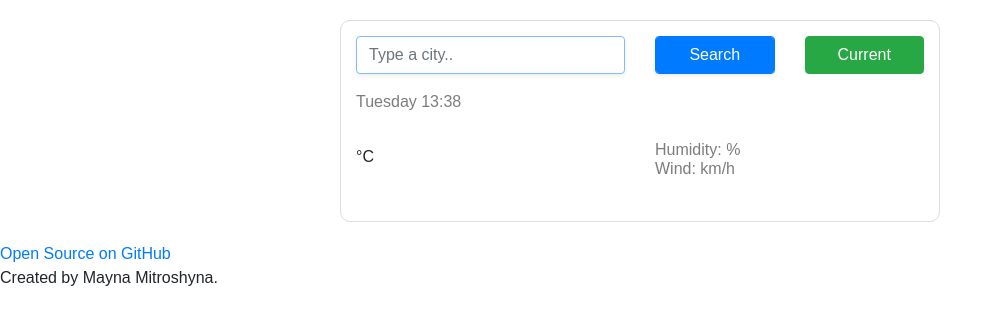
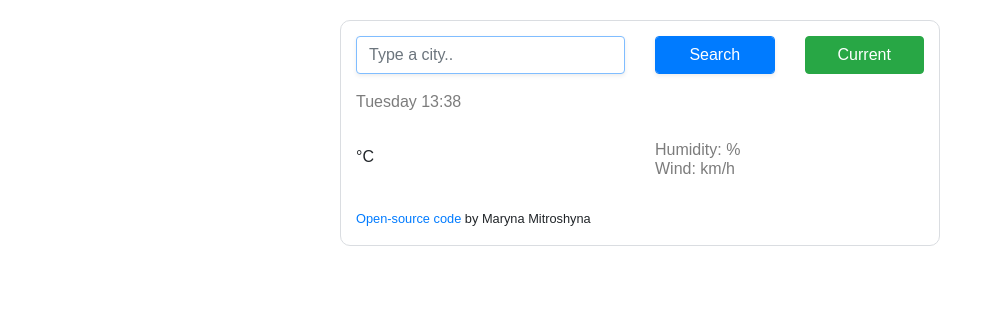
Before and after one commit to Mary-7777/PLUS-Weather-Project, a plain HTML site: page index.html in a window 1280 px wide. Shown: the whole page, without its empty margins (0-1003 px from the left). Drawn offline with nearby package versions, Linux system fonts and the light colour scheme; no server answers.

Commit message:
Updated link

```diff
--- a/index.html
+++ b/index.html
@@ -51,12 +51,14 @@
                     </ul>
                 </div>
             </div>
+            <small>
+                <a href="https://github.com/Mary-7777/PLUS-Weather-Project" target="_blank">
+                    Open-source code</a>
+                by Maryna Mitroshyna
+            </small>
         </div>
     </div>
     <script src="src/index.js"></script>
 </body>
 
-<a href="https://github.com/Mary-7777/PLUS-Weather-Project">Open Source on GitHub</a>
-<p>Created by Mayna Mitroshyna.</p>
-
 </html>
```
